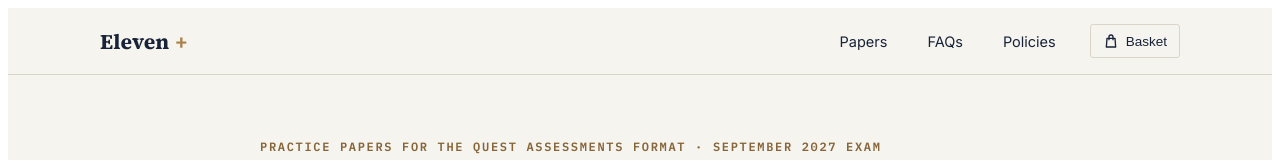
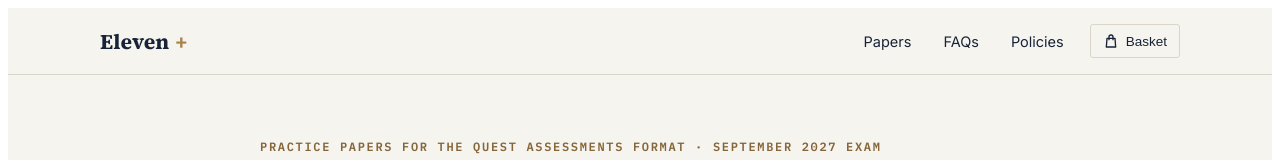
Before and after one commit to i4960550-sys/eleven-plus-site, a React (Vite) app: page / in a window 1280 px wide. Shown: the top 160 px of the page. Built offline with nearby package versions, Linux system fonts and the light colour scheme.

Commit message:
Fix header nav overflow on narrow screens

```diff
--- a/src/App.jsx
+++ b/src/App.jsx
@@ -842,6 +842,8 @@ export default function App() {
             display: "flex",
             alignItems: "center",
             justifyContent: "space-between",
+            flexWrap: "wrap",
+            rowGap: 10,
           }}
         >
           <div style={{ display: "flex", alignItems: "baseline", gap: 6 }}>
@@ -852,7 +854,7 @@ export default function App() {
               +
             </span>
           </div>
-          <nav style={{ display: "flex", alignItems: "center", gap: 28 }}>
+          <nav style={{ display: "flex", alignItems: "center", gap: 20, flexWrap: "wrap" }}>
             <button
               onClick={scrollToShop}
               style={{ background: "none", border: "none", cursor: "pointer", fontSize: 14.5, color: TOKENS.ink, fontFamily: "'Inter', sans-serif" }}
```
